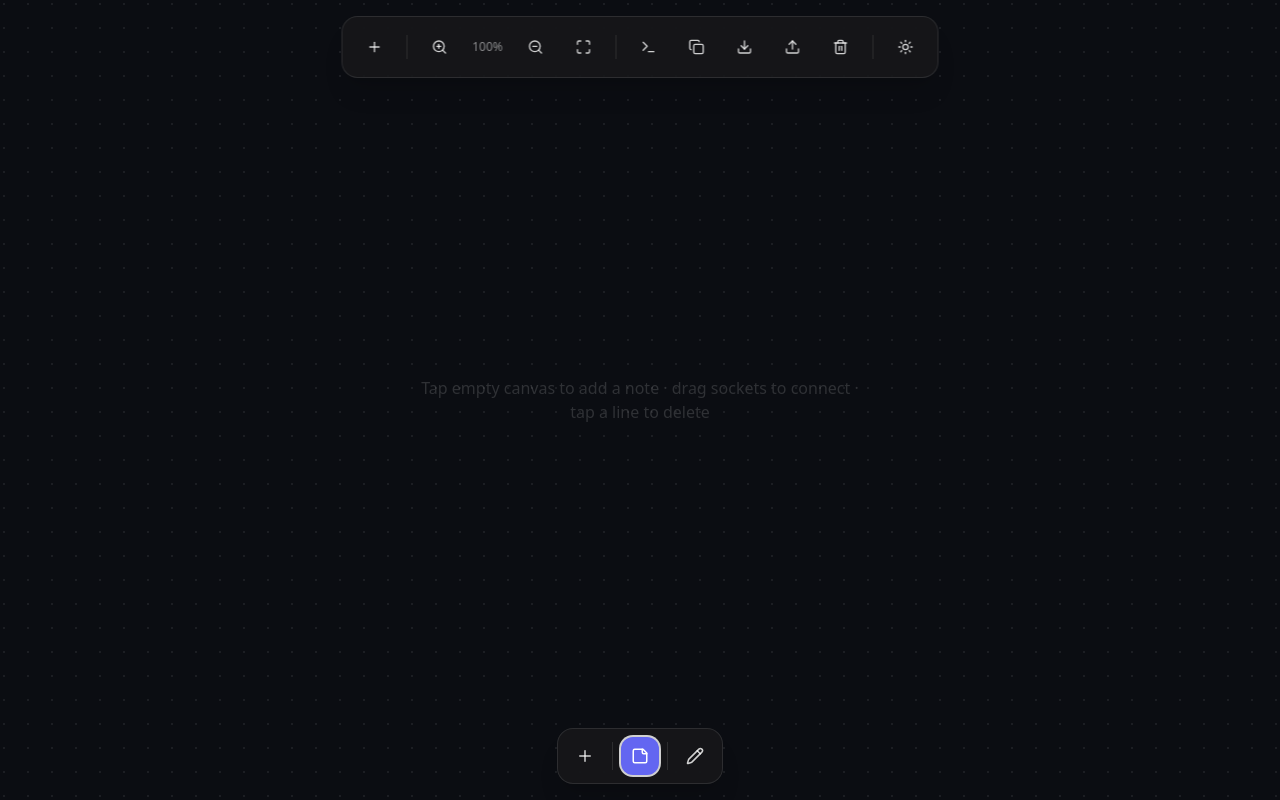
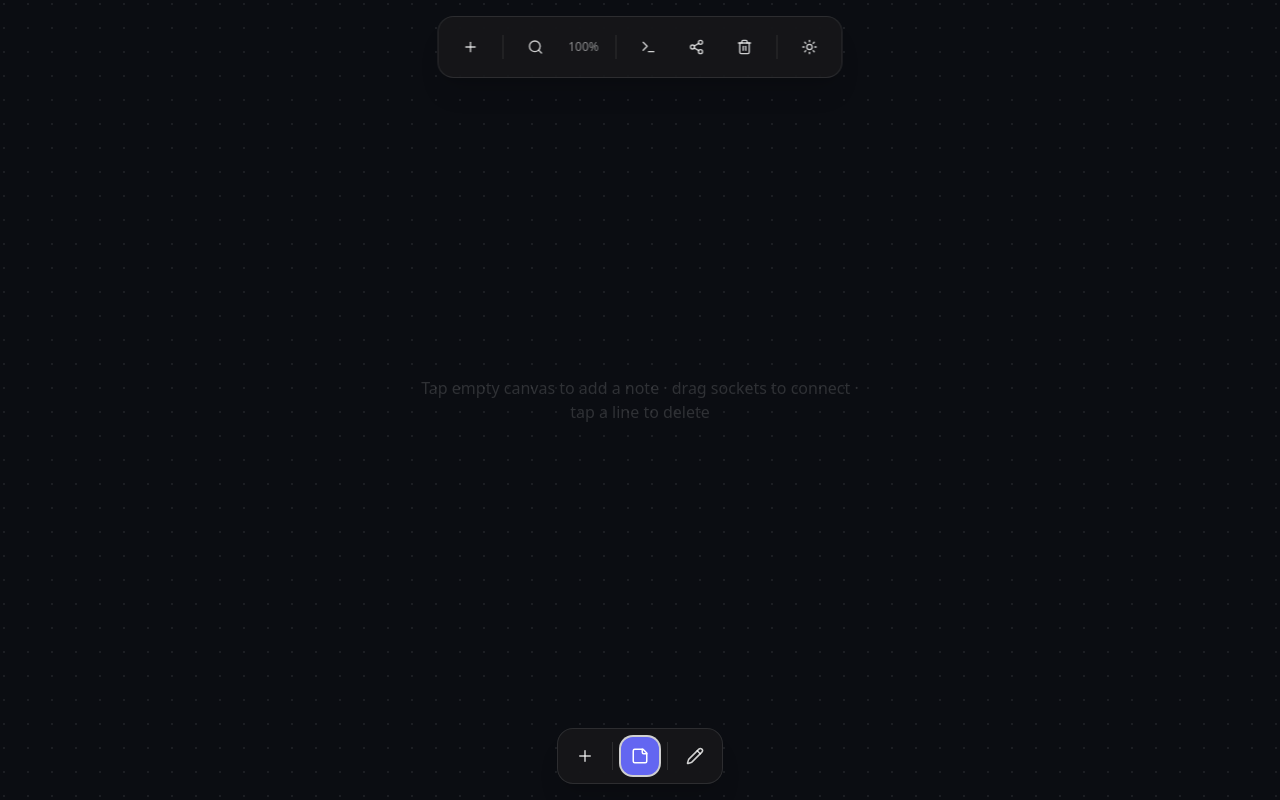
Before and after one commit to windshifter1/NodeMind, a React (Vite) app: page / in a window 1280 px wide. Built offline with nearby package versions, Linux system fonts and the light colour scheme.

Commit message:
Drawer for Icons (Space Saving)

```diff
--- a/src/components/canvas/Toolbar.jsx
+++ b/src/components/canvas/Toolbar.jsx
@@ -1,10 +1,8 @@
-import React, { useRef } from 'react';
-import { Download, Upload, Trash2, Plus, ZoomIn, ZoomOut, Maximize, Minimize, Sun, Moon, Copy, Terminal } from 'lucide-react';
+import React, { useEffect, useRef, useState } from 'react';
+import { Download, Upload, Trash2, Plus, ZoomIn, ZoomOut, Maximize, Minimize, Sun, Moon, Copy, Terminal, Search, Share2 } from 'lucide-react';
 
-export default function Toolbar({ onExport, onImport, onClear, onTextExport, onOpenTerminal, zoom, onZoom, isFullscreen, onToggleFullscreen, onAddNodeCenter, nodeTheme, onToggleTheme }) {
-  const fileRef = useRef(null);
-
-  const Btn = ({ children, onClick, title }) => (
+function ToolbarButton({ children, onClick, title }) {
+  return (
     <button
       onClick={onClick}
       title={title}
@@ -13,28 +11,103 @@ export default function Toolbar({ onExport, onImport, onClear, onTextExport, onO
       {children}
     </button>
   );
+}
+
+function ToolbarGroup({ icon: Icon, title, options }) {
+  const [hoverOpen, setHoverOpen] = useState(false);
+  const [clickedOpen, setClickedOpen] = useState(false);
+  const groupRef = useRef(null);
+  const canHover = useRef(false);
+  const open = hoverOpen || clickedOpen;
+
+  useEffect(() => {
+    canHover.current = window.matchMedia?.('(hover: hover) and (pointer: fine)').matches || false;
+    const close = (e) => {
+      if (!groupRef.current?.contains(e.target)) {
+        setHoverOpen(false);
+        setClickedOpen(false);
+      }
+    };
+    document.addEventListener('pointerdown', close);
+    return () => document.removeEventListener('pointerdown', close);
+  }, []);
+
+  const run = (action) => {
+    action();
+    setHoverOpen(false);
+    setClickedOpen(false);
+  };
+
+  return (
+    <div
+      ref={groupRef}
+      className="relative"
+      onMouseEnter={() => canHover.current && setHoverOpen(true)}
+      onMouseLeave={() => canHover.current && setHoverOpen(false)}
+    >
+      <ToolbarButton title={title} onClick={() => setClickedOpen((value) => !value)}>
+        <Icon size={16} />
+      </ToolbarButton>
+      <div
+        aria-hidden={!open}
+        className={`absolute top-full left-1/2 mt-2 w-44 -translate-x-1/2 overflow-hidden rounded-2xl border border-white/10 bg-zinc-900/95 backdrop-blur-md shadow-xl transition-all duration-200 ease-out ${
+          open
+            ? 'visible max-h-64 opacity-100 translate-y-0 pointer-events-auto'
+            : 'invisible max-h-0 opacity-0 -translate-y-1 pointer-events-none'
+        }`}
+      >
+        <div className="flex flex-col gap-1 p-2">
+          {options.map(({ label, icon: OptionIcon, action }) => (
+            <button
+              key={label}
+              onClick={() => run(action)}
+              tabIndex={open ? 0 : -1}
+              className="flex items-center gap-2 rounded-xl px-3 py-2 text-left text-sm text-white/80 hover:text-white hover:bg-white/10 active:scale-[0.98] transition"
+            >
+              <OptionIcon size={15} />
+              <span>{label}</span>
+            </button>
+          ))}
+        </div>
+      </div>
+    </div>
+  );
+}
+
+export default function Toolbar({ onExport, onImport, onClear, onTextExport, onOpenTerminal, zoom, onZoom, isFullscreen, onToggleFullscreen, onAddNodeCenter, nodeTheme, onToggleTheme }) {
+  const fileRef = useRef(null);
 
   return (
     <>
       <div className="absolute top-4 left-1/2 -translate-x-1/2 z-50 flex items-center gap-1 sm:gap-2 rounded-2xl border border-white/10 bg-zinc-900/80 backdrop-blur-md px-2 sm:px-3 py-2 sm:py-2.5 shadow-xl max-w-[96vw]">
-        <Btn onClick={onAddNodeCenter} title="Add note"><Plus size={16} /></Btn>
+        <ToolbarButton onClick={onAddNodeCenter} title="Add note"><Plus size={16} /></ToolbarButton>
         <div className="w-px h-6 bg-white/10 mx-1" />
-        <Btn onClick={() => onZoom(zoom * 1.2)} title="Zoom in"><ZoomIn size={16} /></Btn>
+        <ToolbarGroup
+          icon={Search}
+          title="View controls"
+          options={[
+            { label: 'Zoom In', icon: ZoomIn, action: () => onZoom(zoom * 1.2) },
+            { label: 'Zoom Out', icon: ZoomOut, action: () => onZoom(zoom / 1.2) },
+            { label: isFullscreen ? 'Exit Full Screen' : 'Full Screen', icon: isFullscreen ? Minimize : Maximize, action: onToggleFullscreen },
+          ]}
+        />
         <span className="hidden sm:inline text-xs text-white/50 w-10 text-center tabular-nums">{Math.round(zoom * 100)}%</span>
-        <Btn onClick={() => onZoom(zoom / 1.2)} title="Zoom out"><ZoomOut size={16} /></Btn>
-        <Btn onClick={onToggleFullscreen} title={isFullscreen ? 'Exit full screen' : 'Full screen'}>
-          {isFullscreen ? <Minimize size={16} /> : <Maximize size={16} />}
-        </Btn>
         <div className="w-px h-6 bg-white/10 mx-1" />
-        <Btn onClick={onOpenTerminal} title="Terminal"><Terminal size={16} /></Btn>
-        <Btn onClick={onTextExport} title="Copy as text"><Copy size={16} /></Btn>
-        <Btn onClick={onExport} title="Export JSON"><Download size={16} /></Btn>
-        <Btn onClick={() => fileRef.current && fileRef.current.click()} title="Import JSON"><Upload size={16} /></Btn>
-        <Btn onClick={onClear} title="Clear all"><Trash2 size={16} /></Btn>
+        <ToolbarButton onClick={onOpenTerminal} title="Terminal"><Terminal size={16} /></ToolbarButton>
+        <ToolbarGroup
+          icon={Share2}
+          title="Import and export"
+          options={[
+            { label: 'Copy', icon: Copy, action: onTextExport },
+            { label: 'Import', icon: Upload, action: () => fileRef.current && fileRef.current.click() },
+            { label: 'Export', icon: Download, action: onExport },
+          ]}
+        />
+        <ToolbarButton onClick={onClear} title="Clear all"><Trash2 size={16} /></ToolbarButton>
         <div className="w-px h-6 bg-white/10 mx-1" />
-        <Btn onClick={onToggleTheme} title={nodeTheme === 'dark' ? 'Light notes' : 'Dark notes'}>
+        <ToolbarButton onClick={onToggleTheme} title={nodeTheme === 'dark' ? 'Light notes' : 'Dark notes'}>
           {nodeTheme === 'dark' ? <Sun size={16} /> : <Moon size={16} />}
-        </Btn>
+        </ToolbarButton>
         <input ref={fileRef} type="file" accept="application/json" className="hidden" onChange={onImport} />
       </div>
 
```
